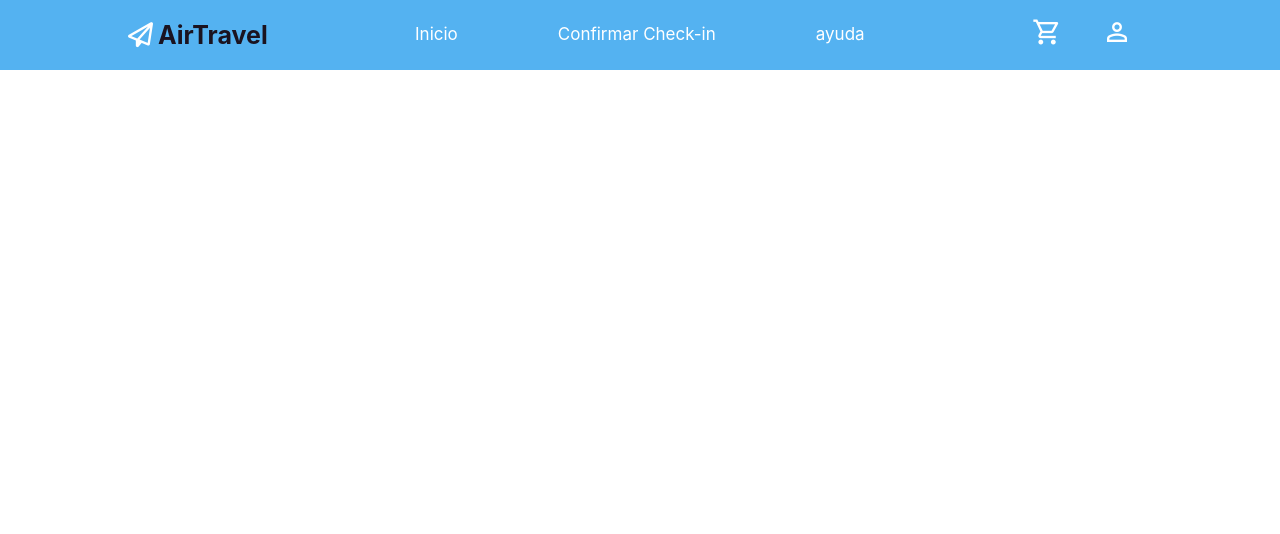
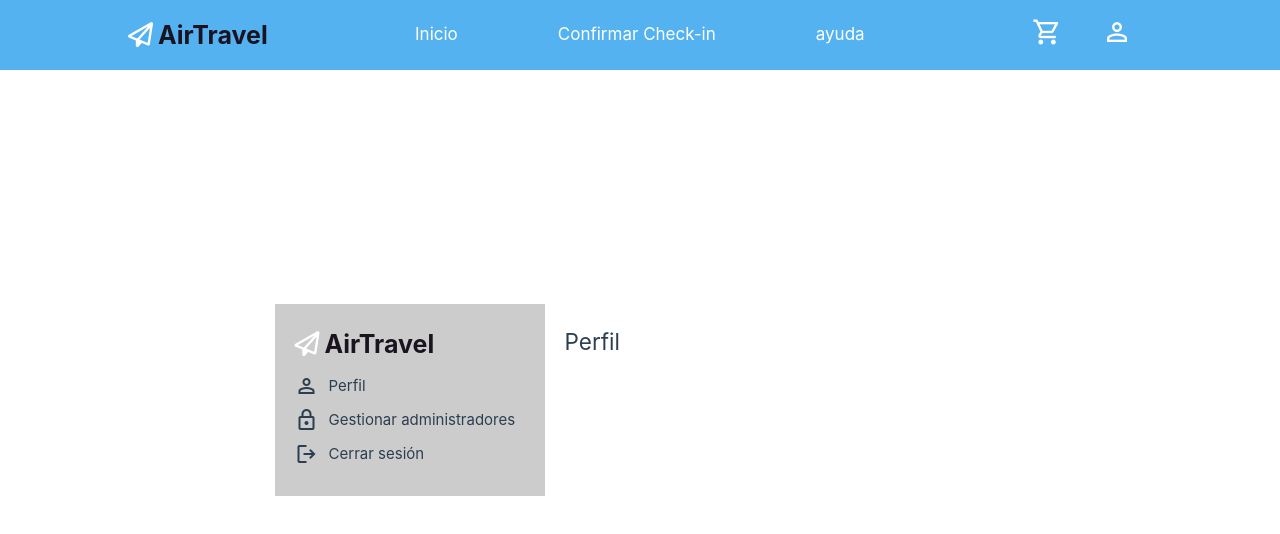
Before and after one commit to Valentin387/airlineLabSoft2023, a Vue app in the folder airline-frontend/: page /Ad_Management in a window 1280 px wide. Shown: the top 534 px of the page. Built offline with nearby package versions, Linux system fonts and the light colour scheme.

Commit message:
Cambios SingUp y creacion de Gestionar Administradores

```diff
--- a/airline-frontend/src/router/index.js
+++ b/airline-frontend/src/router/index.js
@@ -3,6 +3,7 @@ import {createRouter,createWebHistory} from 'vue-router'
 import Home from '../views/Home.vue'
 import Login from '../views/Login.vue'
 import SingUp from '../views/SignUp.vue'
+import Ad_Management from '../views/Ad_Management.vue'
 
 
 const router = createRouter ({
@@ -24,6 +25,10 @@ const router = createRouter ({
         {
             path: '/SignUp',
             component: SingUp
+        },
+        {
+            path: '/Ad_Management',
+            component: Ad_Management
         }
 
     ]
--- /dev/null
+++ b/airline-frontend/src/views/Ad_Management.vue
@@ -0,0 +1,105 @@
+<template>
+  <div class="admin-panel">
+    <div class="sidebar">
+      <a data-aos= "zoom-in-left" data-aos-delay="150" href="#" class="logo"> <i class= "fa-solid fa-paper-plane"></i>AirTravel</a>
+      <div class="sidebar-item" @click="showProfile"><span class="material-symbols-outlined">person</span>Perfil</div>
+      <div class="sidebar-item" @click="showAdmins"><span class="material-symbols-outlined">lock</span>Gestionar administradores</div>
+      <div class="sidebar-item" @click="logout"><span class="material-symbols-outlined">logout</span>Cerrar sesión</div>
+    </div>
+    <div class="content">
+      <div v-if="selectedTab === 'profile'">
+        <h2>Perfil</h2>
+      </div>
+      <div v-else-if="selectedTab = 'admins'">
+        <h2>Administradores</h2>
+        <div class="admins-content">
+          <button @click="showCreateAdminForm" class="create-admin-button" type="button">Crear Administrador</button>
+          <ul>
+            <li v-for="admin in admins" :key="admin.id">
+              {{ admin.name }} - {{ admin.title }} - {{ admin.createdAt }}
+              <span @click="deleteAdmin(admin)" class="delete-button">X</span>
+            </li>
+          </ul>
+        </div>
+      </div>
+    </div>
+  </div>
+</template>
+
+
+<style lang="scss">
+  .admin-panel {
+    display: flex;
+  }
+
+  .sidebar {
+    width: 270px;
+    background-color: #ccc;
+    padding: 20px;
+
+    .sidebar-item {
+      cursor: pointer;
+      margin-bottom: 10px;
+      margin-top: 10px;
+      display: flex;
+      align-items: center;
+
+      span {
+        margin-right: 10px;
+      }
+    }
+  }
+
+  .content {
+    flex: 1;
+    padding: 20px;
+    display: flex;
+    flex-direction: column;
+  }
+
+  .admins-content {
+    display: flex;
+    flex-direction: column;
+    align-items: flex-start;
+  }
+
+  .create-admin-button {
+    width: 150px;
+    padding: 10px;
+    background-color: #5981b4;
+    color: #fff;
+    border: none;
+    border-radius: 5px;
+    cursor: pointer;
+    align-self: flex-end;
+  }
+</style>
+
+
+<script>
+  export default {
+    data() {
+      return {
+        selectedTab: 'profile',
+        admins: [/* Lista de administradores */],
+      };
+    },
+    methods: {
+      showProfile() {
+        this.selectedTab = 'profile';
+      },
+      showAdmins() {
+        this.selectedTab = 'admins';
+      },
+      logout() {
+        // Agregar la lógica para cerrar sesión
+      },
+      deleteAdmin(admin) {
+        // Agregar la lógica para eliminar un administrador
+      },
+      showCreateAdminForm() {
+        // Agregar la lógica para mostrar el formulario de creación de administradores
+      },
+    },
+  };
+</script>
--- a/airline-frontend/src/views/SignUp.vue
+++ b/airline-frontend/src/views/SignUp.vue
@@ -17,14 +17,14 @@
             <input type="text" id="billing-address" placeholder="Dirección de Facturación" v-model="billingAddress" required>
 
             <!-- Documento -->
-            <select id="id-document" v-model="idDocument" style="margin-bottom: 20px; padding-bottom: 10px; margin-top: 10px;">
+            <select id="id-document" v-model="idDocument" style="margin-bottom: 10px; padding-bottom: 10px; margin-top: 10px;">
                 <option value="DNI">DNI</option>
                 <option value="CC">Cedula de ciudadania</option>
                 <option value="VISA">VISA</option>
             </select>
 
             <!-- Genero -->
-            <select id="gender" v-model="gender" style="margin-bottom: 10px; padding-bottom: 10px;">
+            <select id="gender" v-model="gender" style="margin-bottom: 10px;">
                 <option value="Masculino">Masculino</option>
                 <option value="Femenino">Femenino</option>
                 <option value="Otro">Otro</option>
@@ -60,7 +60,8 @@
         padding: 20px;
         background-color: #f2f2f2;
         border-radius: 10px;
-    }
+        display: inline-block;
+
 
     .form-group {
         margin: 10px 0;
@@ -73,16 +74,28 @@
     }
 
     input, select {
-        width: 100%;
+        width: 500px;
+        margin: 10px;
         padding: 10px;
         border: 1px solid #ccc;
         border-radius: 5px;
     }
 
     .create-account {
-        width: 100%;
+        width: 500px;
         padding: 10px;
         background-color: #007bff;
+        color: #fff;
+        border: none;
+        border-radius: 5px;
+        cursor: pointer;
+    }
+
+    .login{
+        width: 300px;
+        padding: 10px;
+        margin-top: 10px;
+        background-color: #7c7f83;
         color: #fff;
         border: none;
         border-radius: 5px;
@@ -101,11 +114,15 @@
         font-family: 'Courier New', Courier, monospace;
         font-size: small;
         text-align: center;
-        margin-top: 10px;
+        margin-top: 20px;
+    }
+
   }
 </style>
 
 <script>
+  /*import RegistrationService from "@/services/RegistrationService.js";*/
+
   export default {
     data() {
       return {
@@ -119,18 +136,43 @@ export default {
         username: "",
         password: "",
         profilePicture: null,
+        errorMessage: "",
       };
     },
     methods: {
-    createAccount(){
+      createAccount() {
+        // Recopila todos los datos del formulario y crea un objeto con ellos
+        const accountData = {
+          fullName: this.fullName,
+          birthPlace: this.birthPlace,
+          birthDate: this.birthDate,
+          billingAddress: this.billingAddress,
+          idDocument: this.idDocument,
+          gender: this.gender,
+          email: this.email,
+          username: this.username,
+          password: this.password,
+        };
+        // Llama al servicio de registro para crear la cuenta
+        /*RegistrationService.createAccount(accountData)
+          .then((response) => {
+            if (response.status === 201) {
+              console.log("Cuenta creada exitosamente:", response.data);
+              this.$router.push('/login');
+            }
+          })
+          .catch((error) => {
+            console.error("Error al crear la cuenta:", error);
+            this.errorMessage = "Error al crear la cuenta. Por favor, inténtalo de nuevo.";
+          });*/
       },
       uploadProfilePicture(event) {
         const file = event.target.files[0];
         this.profilePicture = file;
       },
       redirectToLogin() {
-      console.log("Redirecting to login page");
-      this.$router.push('/Login');
+        console.log("Redirigiendo a la página de inicio de sesión");
+        this.$router.push('/login');
       },
     },
   };
```
Lines whose indentation alone changed are shown as unchanged.
